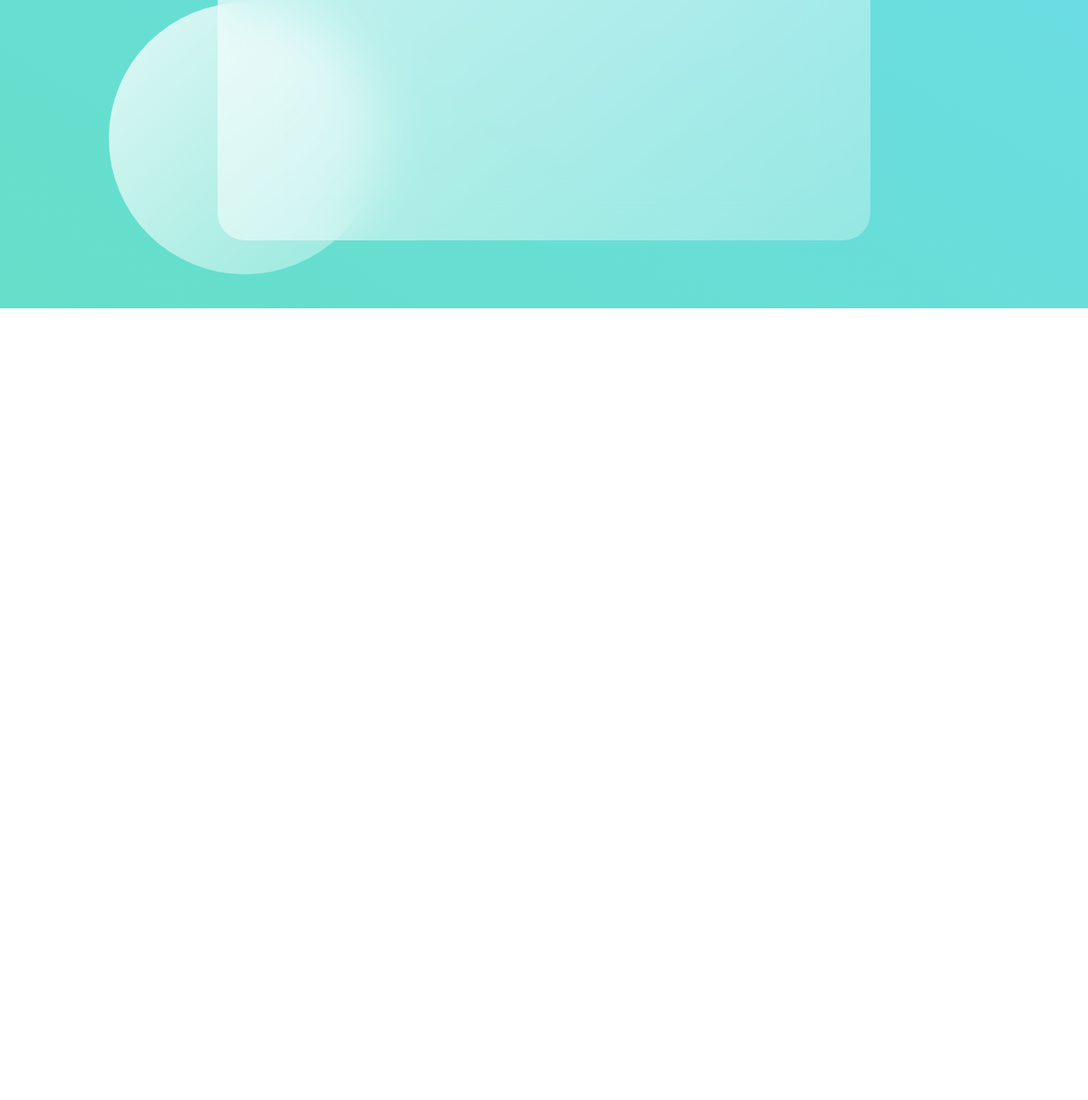
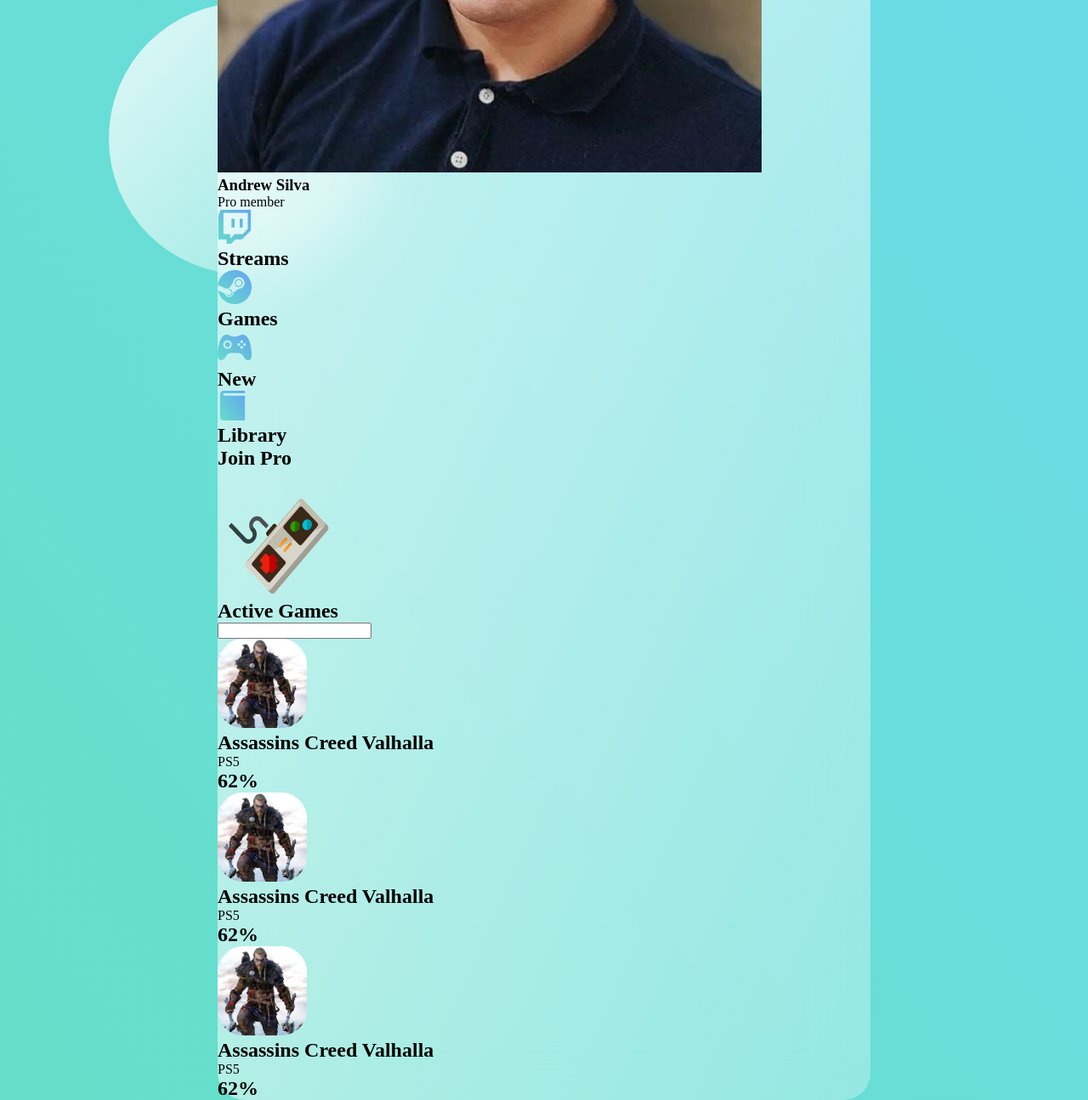
Before and after one commit to AndrewVictorSilva/glass-webpage, a plain HTML site: page index.html in a window 1280 px wide. Shown: the part 437-1732 px from the top of the page at 85% size. Before the commit the page ends 800 px from the top, so only its background shows below. Drawn offline with Linux system fonts and the light colour scheme.

Commit message:
html structure

```diff
--- a/index.html
+++ b/index.html
@@ -10,7 +10,70 @@
 <body>
     <main>
         <section class="glass">
-
+            <div class="dashboard">
+                <div class="user">
+                    <img src="./images/avatar.jpg" alt="">
+                    <h3>Andrew Silva</h3>
+                    <p> Pro member</p>
+                </div>
+                <div class="links">
+                    <div class="link">
+                        <img src="./images/twitch.png" alt="">
+                        <h2>Streams</h2>
+                    </div>
+                    <div class="link">
+                        <img src="./images/steam.png" alt="">
+                        <h2>Games</h2>
+                    </div>
+                    <div class="link">
+                        <img src="./images/upcoming.png" alt="">
+                        <h2>New</h2>
+                    </div>
+                    <div class="link">
+                        <img src="./images/library.png" alt="">
+                        <h2>Library</h2>
+                    </div>
+                </div>
+                <div class="pro">
+                    <h2>Join Pro</h2>
+                    <img src="./images/controller.png" alt="">
+                </div>
+            </div>
+            <div class="games">
+                <div class="status">
+                    <h1>Active Games</h1>
+                    <input type="text">
+                </div>
+                <div class="cards">
+                    <div class="card">
+                        <img src="./images/assassins.png" alt="">
+                        <div class="card-info">
+                            <h2>Assassins Creed Valhalla</h2>
+                            <p>PS5</p>
+                            <div class="progress"></div>
+                        </div>
+                        <h2 class="percentage">62%</h2>
+                    </div>
+                    <div class="card">
+                        <img src="./images/assassins.png" alt="">
+                        <div class="card-info">
+                            <h2>Assassins Creed Valhalla</h2>
+                            <p>PS5</p>
+                            <div class="progress"></div>
+                        </div>
+                        <h2 class="percentage">62%</h2>
+                    </div>
+                    <div class="card">
+                        <img src="./images/assassins.png" alt="">
+                        <div class="card-info">
+                            <h2>Assassins Creed Valhalla</h2>
+                            <p>PS5</p>
+                            <div class="progress"></div>
+                        </div>
+                        <h2 class="percentage">62%</h2>
+                    </div>
+                </div>
+            </div>
         </section>
     </main>
     <div class="circle1"></div>
```
Also changed, not shown: images/avatar.jpg (added), images/avatar1.png (renamed from images/avatar.png).
